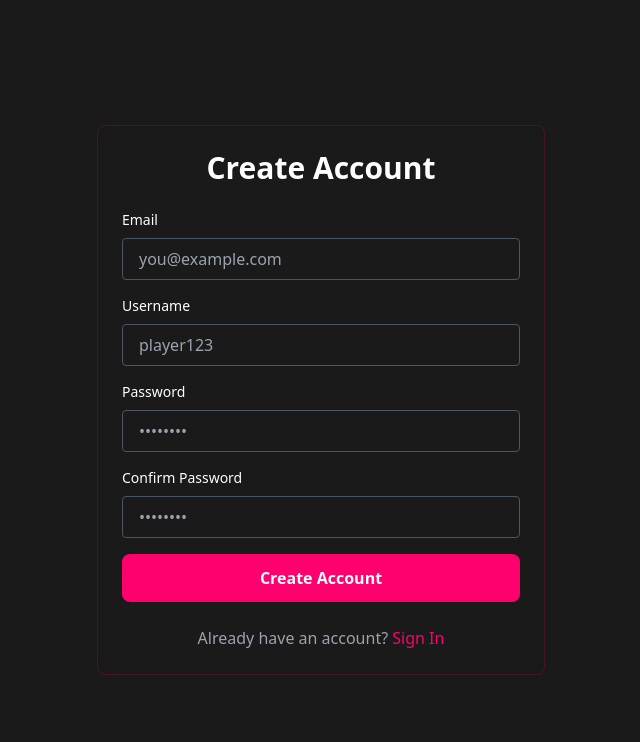
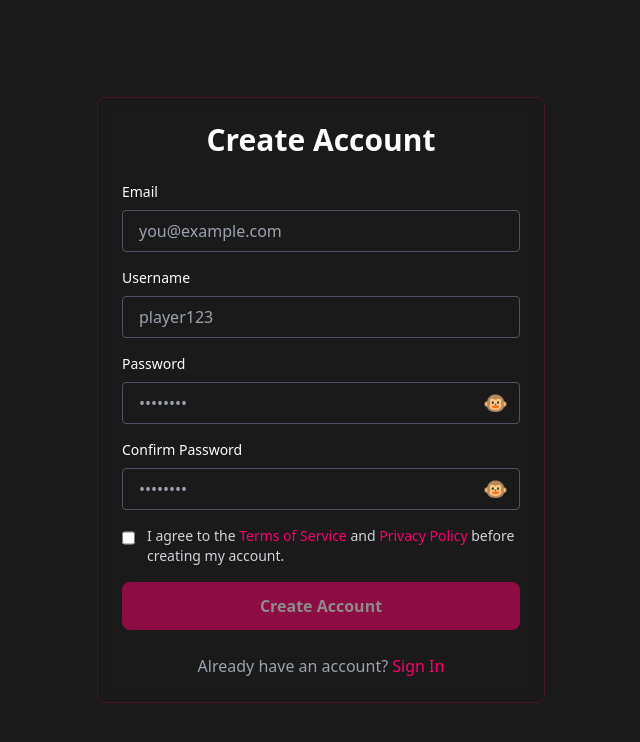
Before and after one commit to TheGamerJay/Mini-Arcade-Royale, a Next.js app in the folder frontend/: page /auth/register in a window 1280 px wide. Shown: the top 742 px of the page, without its empty margins (319-959 px from the left). Built offline with nearby package versions, Linux system fonts and the light colour scheme; a web font is replaced by a local one.

Commit message:
Add emoji password show/hide toggles and required legal agreement checkbox for signup

```diff
--- a/frontend/src/app/auth/login/page.tsx
+++ b/frontend/src/app/auth/login/page.tsx
@@ -1,6 +1,6 @@
 'use client'
 
-import { useState } from 'react'
+import { ChangeEvent, FormEvent, useState } from 'react'
 import Link from 'next/link'
 import { useRouter } from 'next/navigation'
 
@@ -8,19 +8,20 @@ export default function LoginPage() {
   const router = useRouter()
   const [loading, setLoading] = useState(false)
   const [error, setError] = useState('')
+  const [showPassword, setShowPassword] = useState(false)
   const [formData, setFormData] = useState({
     email: '',
     password: '',
   })
 
-  const handleChange = (e: React.ChangeEvent<HTMLInputElement>) => {
+  const handleChange = (e: ChangeEvent<HTMLInputElement>) => {
     setFormData({
       ...formData,
       [e.target.name]: e.target.value,
     })
   }
 
-  const handleSubmit = async (e: React.FormEvent) => {
+  const handleSubmit = async (e: FormEvent) => {
     e.preventDefault()
     setError('')
     setLoading(true)
@@ -83,15 +84,25 @@ export default function LoginPage() {
 
           <div>
             <label className="block text-sm font-medium mb-2">Password</label>
+            <div className="relative">
               <input
-              type="password"
+                type={showPassword ? 'text' : 'password'}
                 name="password"
                 value={formData.password}
                 onChange={handleChange}
-              className="w-full bg-arcade-dark border border-gray-600 rounded px-4 py-2 text-white focus:outline-none focus:border-arcade-primary"
+                className="w-full bg-arcade-dark border border-gray-600 rounded px-4 py-2 pr-12 text-white focus:outline-none focus:border-arcade-primary"
                 placeholder="••••••••"
                 required
               />
+              <button
+                type="button"
+                onClick={() => setShowPassword(!showPassword)}
+                className="absolute right-3 top-1/2 -translate-y-1/2 text-xl"
+                aria-label={showPassword ? 'Hide password' : 'Show password'}
+              >
+                {showPassword ? '👁️' : '🐵'}
+              </button>
+            </div>
           </div>
 
           <button
--- a/frontend/src/app/auth/register/page.tsx
+++ b/frontend/src/app/auth/register/page.tsx
@@ -1,6 +1,6 @@
 'use client'
 
-import { useState } from 'react'
+import { ChangeEvent, FormEvent, useState } from 'react'
 import Link from 'next/link'
 import { useRouter } from 'next/navigation'
 
@@ -8,21 +8,25 @@ export default function RegisterPage() {
   const router = useRouter()
   const [loading, setLoading] = useState(false)
   const [error, setError] = useState('')
+  const [showPassword, setShowPassword] = useState(false)
+  const [showConfirmPassword, setShowConfirmPassword] = useState(false)
   const [formData, setFormData] = useState({
     email: '',
     username: '',
     password: '',
     passwordConfirm: '',
+    legalAccepted: false,
   })
 
-  const handleChange = (e: React.ChangeEvent<HTMLInputElement>) => {
+  const handleChange = (e: ChangeEvent<HTMLInputElement>) => {
+    const value = e.target.type === 'checkbox' ? e.target.checked : e.target.value
     setFormData({
       ...formData,
-      [e.target.name]: e.target.value,
+      [e.target.name]: value,
     })
   }
 
-  const handleSubmit = async (e: React.FormEvent) => {
+  const handleSubmit = async (e: FormEvent) => {
     e.preventDefault()
     setError('')
     setLoading(true)
@@ -31,6 +35,9 @@ export default function RegisterPage() {
       // Validate
       if (!formData.email || !formData.username || !formData.password) {
         throw new Error('All fields required')
+      }
+      if (!formData.legalAccepted) {
+        throw new Error('You must agree to Terms and Privacy before creating an account')
       }
       if (formData.password !== formData.passwordConfirm) {
         throw new Error('Passwords do not match')
@@ -111,33 +118,75 @@ export default function RegisterPage() {
 
           <div>
             <label className="block text-sm font-medium mb-2">Password</label>
+            <div className="relative">
               <input
-              type="password"
+                type={showPassword ? 'text' : 'password'}
                 name="password"
                 value={formData.password}
                 onChange={handleChange}
-              className="w-full bg-arcade-dark border border-gray-600 rounded px-4 py-2 text-white focus:outline-none focus:border-arcade-primary"
+                className="w-full bg-arcade-dark border border-gray-600 rounded px-4 py-2 pr-12 text-white focus:outline-none focus:border-arcade-primary"
                 placeholder="••••••••"
                 required
               />
+              <button
+                type="button"
+                onClick={() => setShowPassword(!showPassword)}
+                className="absolute right-3 top-1/2 -translate-y-1/2 text-xl"
+                aria-label={showPassword ? 'Hide password' : 'Show password'}
+              >
+                {showPassword ? '👁️' : '🐵'}
+              </button>
+            </div>
           </div>
 
           <div>
             <label className="block text-sm font-medium mb-2">Confirm Password</label>
+            <div className="relative">
               <input
-              type="password"
+                type={showConfirmPassword ? 'text' : 'password'}
                 name="passwordConfirm"
                 value={formData.passwordConfirm}
                 onChange={handleChange}
-              className="w-full bg-arcade-dark border border-gray-600 rounded px-4 py-2 text-white focus:outline-none focus:border-arcade-primary"
+                className="w-full bg-arcade-dark border border-gray-600 rounded px-4 py-2 pr-12 text-white focus:outline-none focus:border-arcade-primary"
                 placeholder="••••••••"
                 required
               />
+              <button
+                type="button"
+                onClick={() => setShowConfirmPassword(!showConfirmPassword)}
+                className="absolute right-3 top-1/2 -translate-y-1/2 text-xl"
+                aria-label={showConfirmPassword ? 'Hide confirm password' : 'Show confirm password'}
+              >
+                {showConfirmPassword ? '👁️' : '🐵'}
+              </button>
+            </div>
+          </div>
+
+          <div className="flex items-start gap-3">
+            <input
+              type="checkbox"
+              name="legalAccepted"
+              checked={formData.legalAccepted}
+              onChange={handleChange}
+              className="mt-1 h-4 w-4 rounded border-gray-600 bg-arcade-dark text-arcade-primary focus:ring-arcade-primary"
+              required
+            />
+            <label className="text-sm text-gray-300">
+              I agree to the{' '}
+              <Link href="/legal/terms" className="text-arcade-primary hover:underline">
+                Terms of Service
+              </Link>{' '}
+              and{' '}
+              <Link href="/legal/privacy" className="text-arcade-primary hover:underline">
+                Privacy Policy
+              </Link>{' '}
+              before creating my account.
+            </label>
           </div>
 
           <button
             type="submit"
-            disabled={loading}
+            disabled={loading || !formData.legalAccepted}
             className="btn-primary w-full disabled:opacity-50 disabled:cursor-not-allowed"
           >
             {loading ? 'Creating Account...' : 'Create Account'}
--- /dev/null
+++ b/frontend/src/app/legal/privacy/page.tsx
@@ -0,0 +1,25 @@
+'use client'
+
+import Link from 'next/link'
+
+export default function PrivacyPage() {
+  return (
+    <div className="min-h-screen bg-slate-950 text-white px-4 py-10">
+      <div className="mx-auto max-w-3xl rounded-2xl border border-gray-800 bg-slate-900/90 p-8 shadow-xl">
+        <h1 className="text-4xl font-bold mb-6">Privacy Policy</h1>
+        <p className="mb-4 text-gray-300">
+          Mini Arcade Royale respects your privacy and collects only the data needed to support your account and gameplay experience.
+        </p>
+        <p className="mb-4 text-gray-300">
+          By accepting this policy, you consent to the collection and use of user data as described here.
+        </p>
+        <p className="mb-4 text-gray-300">
+          Account creation requires agreeing to both Privacy Policy and Terms of Service.
+        </p>
+        <Link href="/auth/register" className="text-arcade-primary hover:underline">
+          Back to signup
+        </Link>
+      </div>
+    </div>
+  )
+}
--- /dev/null
+++ b/frontend/src/app/legal/terms/page.tsx
@@ -0,0 +1,25 @@
+'use client'
+
+import Link from 'next/link'
+
+export default function TermsPage() {
+  return (
+    <div className="min-h-screen bg-slate-950 text-white px-4 py-10">
+      <div className="mx-auto max-w-3xl rounded-2xl border border-gray-800 bg-slate-900/90 p-8 shadow-xl">
+        <h1 className="text-4xl font-bold mb-6">Terms of Service</h1>
+        <p className="mb-4 text-gray-300">
+          Welcome to Mini Arcade Royale. By creating an account, you agree to our Terms of Service.
+        </p>
+        <p className="mb-4 text-gray-300">
+          This page contains the basic legal agreement required for account creation and gameplay.
+        </p>
+        <p className="mb-4 text-gray-300">
+          <strong>Note:</strong> These terms are part of the signup agreement and must be accepted before account creation.
+        </p>
+        <Link href="/auth/register" className="text-arcade-primary hover:underline">
+          Back to signup
+        </Link>
+      </div>
+    </div>
+  )
+}
```
Lines whose indentation alone changed are shown as unchanged.
